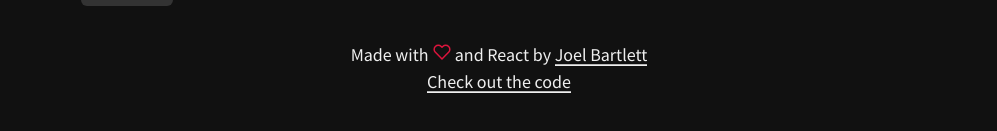
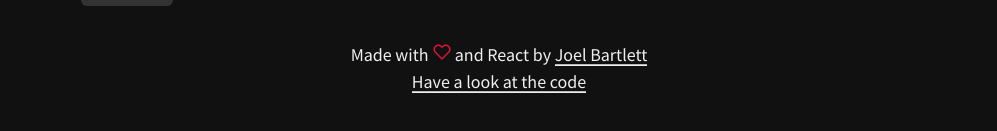
Before and after one commit to murbar/web-color-tool, a React (Create React App) app: page / in a window 1280 px wide. Shown: the part 695-826 px from the top of the page, without its empty margins (141-1138 px from the left). Built offline with nearby package versions, Linux system fonts and the light colour scheme.

Commit message:
Change link text

```diff
--- a/src/components/Footer.jsx
+++ b/src/components/Footer.jsx
@@ -25,7 +25,7 @@ const Footer = () => {
       </a>
       <br />{' '}
       <a href="https://github.com/murbar/color-converter" title="See the code on GitHub">
-        Check out the code
+        Have a look at the code
       </a>
     </Styles>
   );
```
